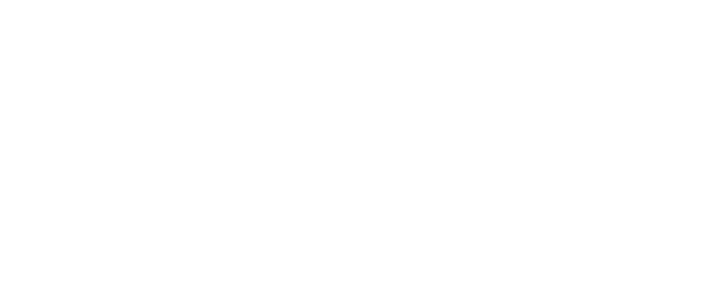
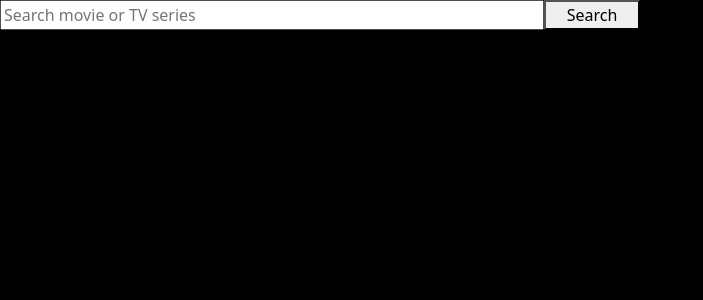
Before and after one commit to andrea-prina/vue-boolflix, a Vue app: page / in a window 1280 px wide. Shown: the top 300 px of the page, without its empty margins (0-703 px from the left). Built offline with nearby package versions, Linux system fonts and the light colour scheme.

Commit message:
feat(SearchBar): Create search bar component

```diff
--- a/src/App.vue
+++ b/src/App.vue
@@ -1,16 +1,19 @@
 <template>
   <div id="app">
-
+    <SearchBar class="w-50"/>
   </div>
 </template>
 
 <script>
+import SearchBar from './components/SearchBar.vue'
+
 import axios from 'axios';
 
 
 export default {
   name: 'App',
   components: {
+    SearchBar,
   }
 }
 </script>
@@ -19,4 +22,10 @@ export default {
 
   @import '~bootstrap/scss/bootstrap';
 
+  #app{
+    background-color: black;
+    color: white;
+    height: 100vh;
+  }
+
 </style>
--- /dev/null
+++ b/src/components/SearchBar.vue
@@ -0,0 +1,24 @@
+<template>
+    <div>
+        <input type="text" placeholder="Search movie or TV series">
+        <button>Search</button>
+    </div>
+</template>
+
+<script>
+export default {
+
+}
+</script>
+
+<style lang="scss" scoped>
+
+    input[type='text']{
+        width: 85%;
+    }
+
+    button {
+        width: 15%;
+    }
+
+</style>
```
